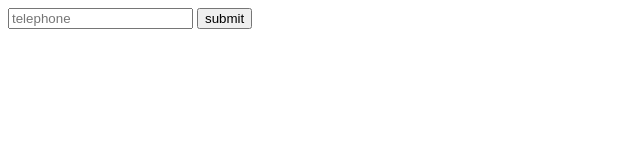
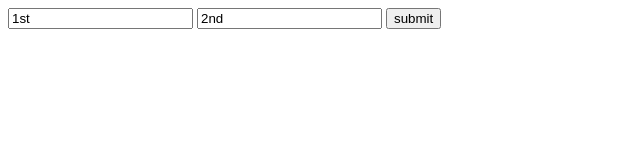
Before and after one commit to antoyatnam/trial_repository, a plain HTML site: page index.html in a window 1280 px wide. Shown: the whole page, without its empty margins (0-640 px from the left). Drawn offline with Linux system fonts and the light colour scheme.

Commit message:
trial commit one

```diff
--- a/index.html
+++ b/index.html
@@ -3,7 +3,10 @@
 <body>
 <div>
 	<form>
-		<input type="tel" placeholder="telephone" maxlength="10" required>
+
+		<input type="tel" placeholder="telephone" maxlength="10" required value="1st">
+		<input type="tel" placeholder="telephone" maxlength="10" required value="2nd">
+
 		<button type="submit">submit</button>
 	</form>
 </div>
```
